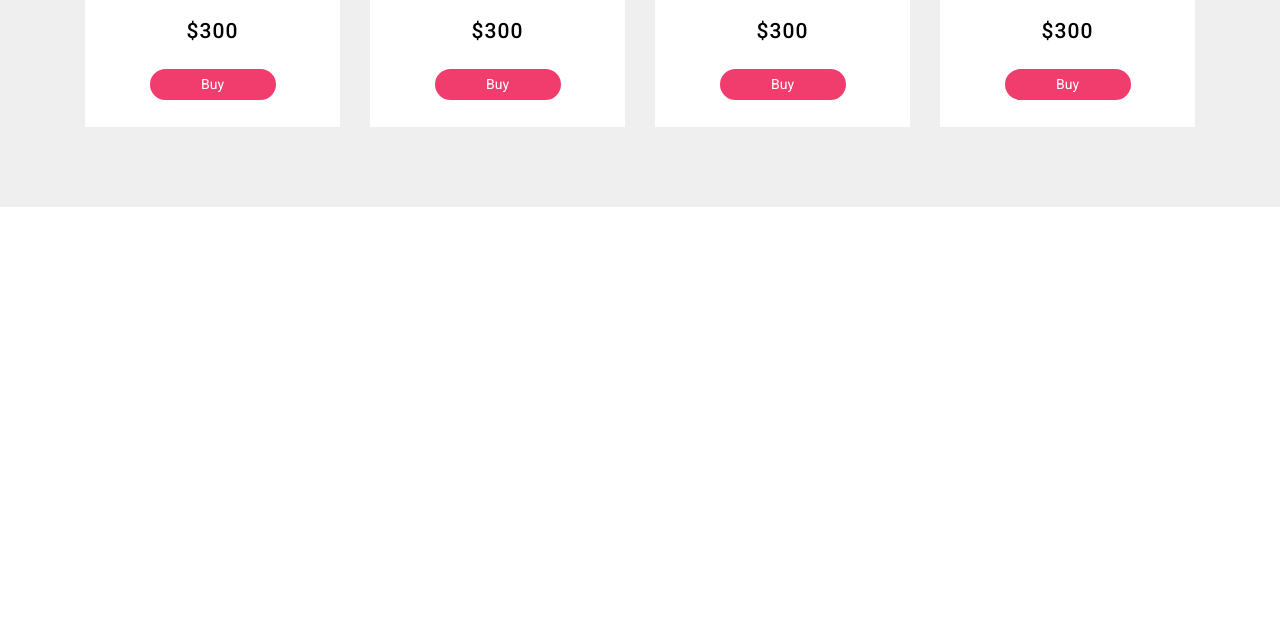
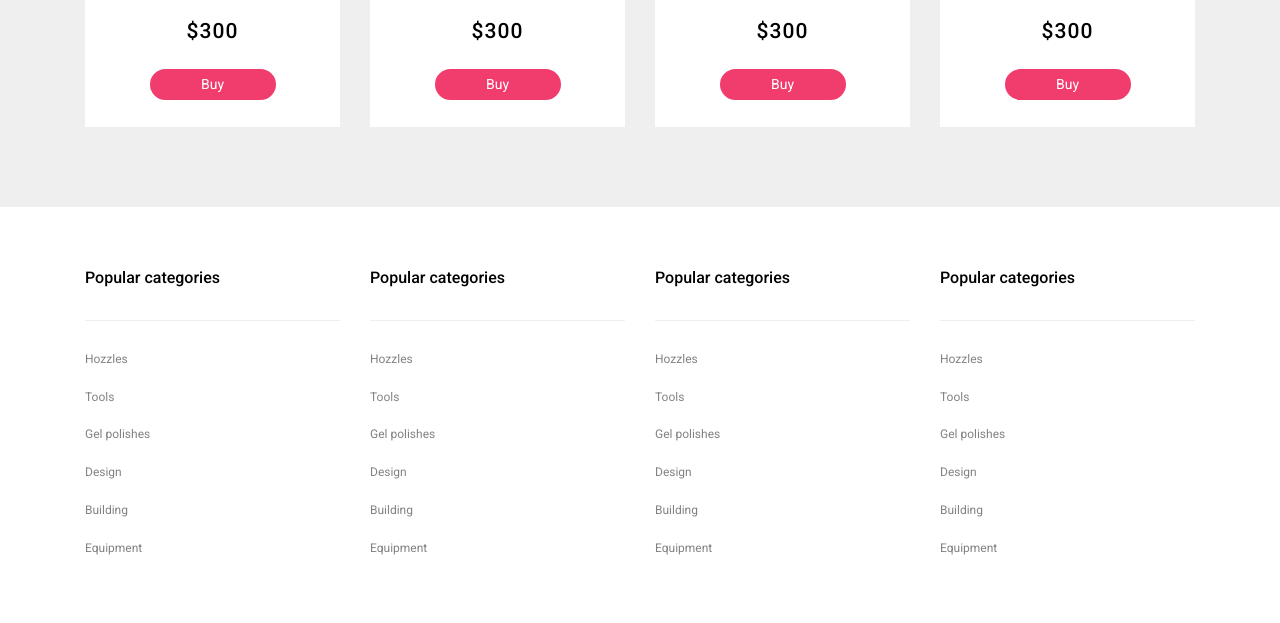
Before and after one commit to OlehLunov/Chairs-site, a website: page index.html in a window 1280 px wide. Shown: the part 2313-2936 px from the top of the page. Before the commit the page ends 2520 px from the top, so only its background shows below. Drawn offline with Linux system fonts and the light colour scheme.

Commit message:
some part of footer

```diff
--- a/index.html
+++ b/index.html
@@ -201,5 +201,106 @@
             </div>
         </section>
     </main>
+
+<footer class="footer container">
+    <div class="footer__top">
+        <div class="column__1">
+            <h3 class="column__1-title">Popular
+                categories</h3>
+            <ul class="column__1-list">
+                <li class="list__item">
+                    <a href="#" class="list__item-link">Нozzles</a>
+                </li>
+                <li class="list__item">
+                    <a href="#" class="list__item-link">Tools</a>
+                </li>
+                <li class="list__item">
+                    <a href="#" class="list__item-link">Gel polishes</a>
+                </li>
+                <li class="list__item">
+                    <a href="#" class="list__item-link">Design</a>
+                </li>
+                <li class="list__item">
+                    <a href="#" class="list__item-link">Building</a>
+                </li>
+                <li class="list__item">
+                    <a href="#" class="list__item-link">Equipment</a>
+                </li>
+            </ul>
+        </div>
+        <div class="column__2">
+            <h3 class="column__2-title">Popular
+                categories</h3>
+            <ul class="column__2-list">
+                <li class="list__item">
+                    <a href="#" class="list__item-link">Нozzles</a>
+                </li>
+                <li class="list__item">
+                    <a href="#" class="list__item-link">Tools</a>
+                </li>
+                <li class="list__item">
+                    <a href="#" class="list__item-link">Gel polishes</a>
+                </li>
+                <li class="list__item">
+                    <a href="#" class="list__item-link">Design</a>
+                </li>
+                <li class="list__item">
+                    <a href="#" class="list__item-link">Building</a>
+                </li>
+                <li class="list__item">
+                    <a href="#" class="list__item-link">Equipment</a>
+                </li>
+            </ul>
+        </div>
+        <div class="column__3">
+            <h3 class="column__3-title">Popular
+                categories</h3>
+            <ul class="column__3-list">
+                <li class="list__item">
+                    <a href="#" class="list__item-link">Нozzles</a>
+                </li>
+                <li class="list__item">
+                    <a href="#" class="list__item-link">Tools</a>
+                </li>
+                <li class="list__item">
+                    <a href="#" class="list__item-link">Gel polishes</a>
+                </li>
+                <li class="list__item">
+                    <a href="#" class="list__item-link">Design</a>
+                </li>
+                <li class="list__item">
+                    <a href="#" class="list__item-link">Building</a>
+                </li>
+                <li class="list__item">
+                    <a href="#" class="list__item-link">Equipment</a>
+                </li>
+            </ul>
+        </div>
+        <div class="column__4">
+            <h3 class="column__4-title">Popular
+                categories</h3>
+            <ul class="column__4-list">
+                <li class="list__item">
+                    <a href="#" class="list__item-link">Нozzles</a>
+                </li>
+                <li class="list__item">
+                    <a href="#" class="list__item-link">Tools</a>
+                </li>
+                <li class="list__item">
+                    <a href="#" class="list__item-link">Gel polishes</a>
+                </li>
+                <li class="list__item">
+                    <a href="#" class="list__item-link">Design</a>
+                </li>
+                <li class="list__item">
+                    <a href="#" class="list__item-link">Building</a>
+                </li>
+                <li class="list__item">
+                    <a href="#" class="list__item-link">Equipment</a>
+                </li>
+            </ul>
+        </div>
+    </div>
+</footer>
 </body>
 </html>
--- a/scss/main.scss
+++ b/scss/main.scss
@@ -9,6 +9,7 @@
 "sections/offers",
 "sections/contacts",
 "sections/partners",
-"sections/viewed"
+"sections/viewed",
+"sections/footer"
 
 ;
--- /dev/null
+++ b/scss/sections/_footer.scss
@@ -0,0 +1,33 @@
+.footer__top{
+  padding-top: 60px;
+  padding-bottom: 60px;
+  display: flex;
+  justify-content: space-between;
+}
+.column__1, .column__2, .column__3, .column__4{
+width: 255px;
+  &-title{
+    padding-bottom: 30px;
+    font-size: 16px;
+    font-weight: var(--font-medium);
+    border-bottom: 1px solid #EFEFEF;
+}
+  &-list{
+    padding-top: 25px;
+    display: flex;
+    flex-direction: column;
+    gap: 10px;
+  }
+}
+
+.list__item{
+  &-link{
+    color:#828282;
+    font-size: 12px;
+    line-height: 2.333;
+    &:hover{
+      color: #F13C6E;
+      text-decoration: underline;
+    }
+  }
+}
```
Also changed, not shown: css/main.css, 1 other file.
